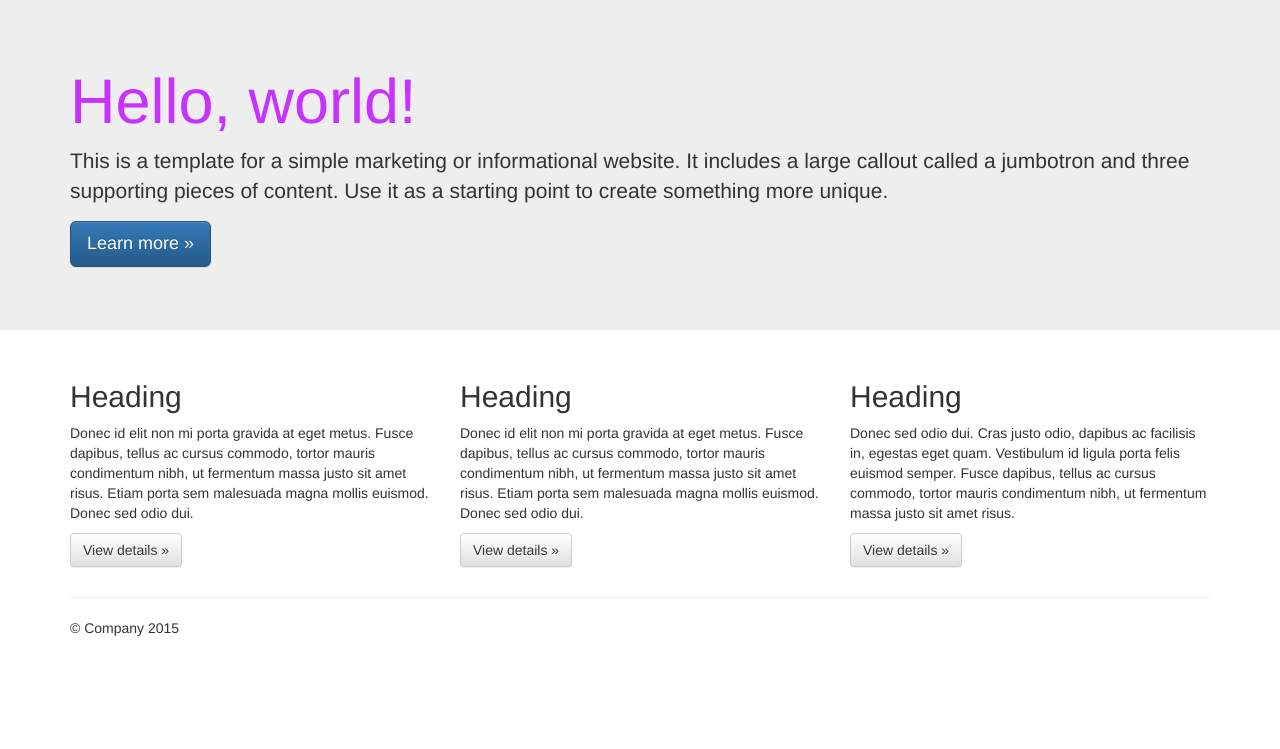
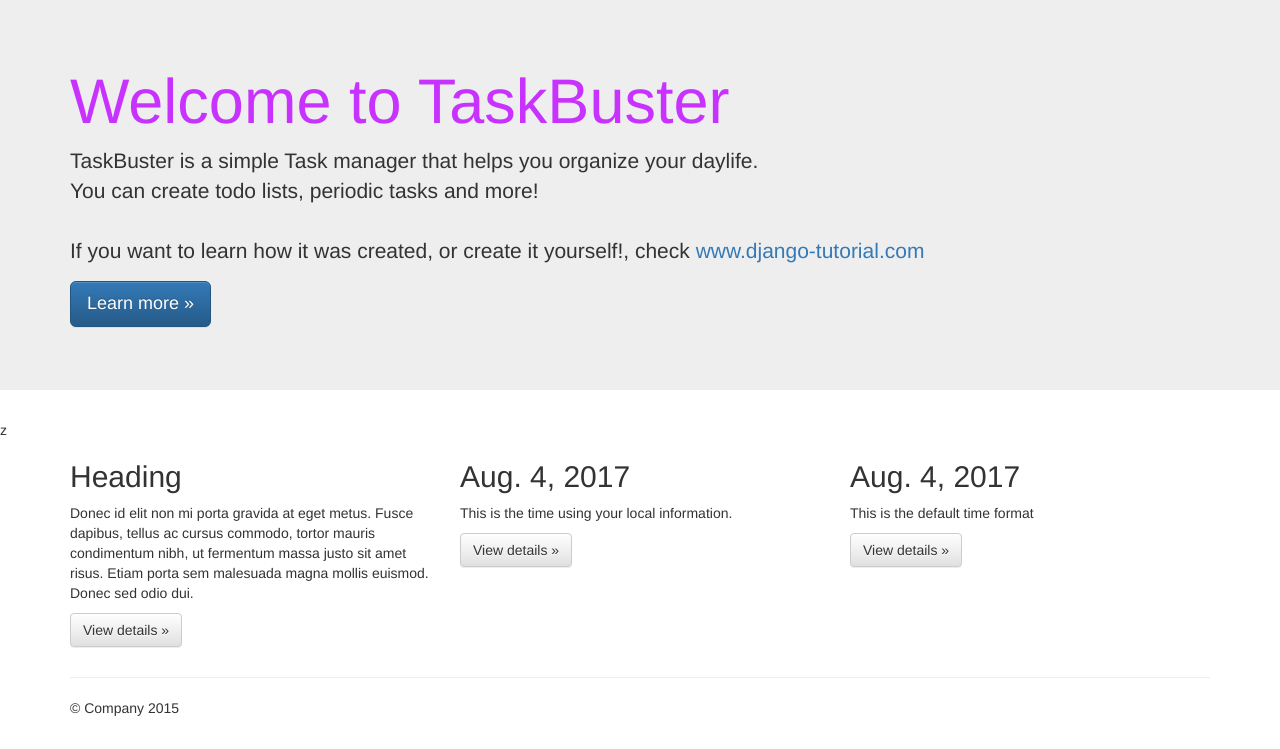
Before and after one commit to vlmegazord/tb01, a Django app: page /en/ in a window 1280 px wide. Shown: the part 51-800 px from the top of the page. Run offline with Django 3.2, Linux system fonts and the light colour scheme; some libraries are stand-ins or nearby versions.

Commit message:
Implement the date/time localization

```diff
--- a/taskbuster/templates/base.html
+++ b/taskbuster/templates/base.html
@@ -1,4 +1,6 @@
 {% load staticfiles %}
+{% load i18n %}
+{% load l10n %}
 <!doctype html>
 <!--[if lt IE 7]>      <html class="no-js lt-ie9 lt-ie8 lt-ie7" lang=""> <![endif]-->
 <!--[if IE 7]>         <html class="no-js lt-ie9 lt-ie8" lang=""> <![endif]-->
@@ -59,12 +61,12 @@
     <!-- Main jumbotron for a primary marketing message or call to action -->
     <div class="jumbotron">
       <div class="container">
-        <h1>Hello, world!</h1>
-        <p>This is a template for a simple marketing or informational website. It includes a large callout called a jumbotron and three supporting pieces of content. Use it as a starting point to create something more unique.</p>
+        <h1>{% trans "Welcome to TaskBuster" %}</h1>
+        <p>{% blocktrans %}TaskBuster is a simple Task manager that helps you organize your daylife. </br> You can create todo lists, periodic tasks and more! </br></br> If you want to learn how it was created, or create it yourself!, check <a href="http://django-tutorial.com">www.django-tutorial.com</a>{% endblocktrans %}</p>
         <p><a class="btn btn-primary btn-lg" href="#" role="button">Learn more &raquo;</a></p>
       </div>
     </div>
-
+z
     <div class="container">
       <!-- Example row of columns -->
       <div class="row">
@@ -74,13 +76,13 @@
           <p><a class="btn btn-default" href="#" role="button">View details &raquo;</a></p>
         </div>
         <div class="col-md-4">
-          <h2>Heading</h2>
-          <p>Donec id elit non mi porta gravida at eget metus. Fusce dapibus, tellus ac cursus commodo, tortor mauris condimentum nibh, ut fermentum massa justo sit amet risus. Etiam porta sem malesuada magna mollis euismod. Donec sed odio dui. </p>
+          <h2 id='local-date'>{{ today }}</h2>
+          <p>This is the time using your local information. </p>
           <p><a class="btn btn-default" href="#" role="button">View details &raquo;</a></p>
        </div>
         <div class="col-md-4">
-          <h2>Heading</h2>
-          <p>Donec sed odio dui. Cras justo odio, dapibus ac facilisis in, egestas eget quam. Vestibulum id ligula porta felis euismod semper. Fusce dapibus, tellus ac cursus commodo, tortor mauris condimentum nibh, ut fermentum massa justo sit amet risus.</p>
+          <h2 id='non-local-date'>{{ today|unlocalize }}</h2>
+          <p>This is the default time format</p>
           <p><a class="btn btn-default" href="#" role="button">View details &raquo;</a></p>
         </div>
       </div>
--- a/taskbuster/views.py
+++ b/taskbuster/views.py
@@ -1,7 +1,9 @@
 from django.shortcuts import render
+import datetime as dt
 
 def home(request):
-    return render(request, 'taskbuster/index.html', {})
+    today = dt.date.today()
+    return render(request, 'taskbuster/index.html', {'today': today})
 
-def home_files(request, filename):
+def home_files(request):
     return render(request, filename, {}, content_type="text/plain")
```
Also changed, not shown: func_tests/test_all_users.py (+27 -0 lines), taskbuster/locale/ru/LC_MESSAGES/django.po (added), 1 other file.
